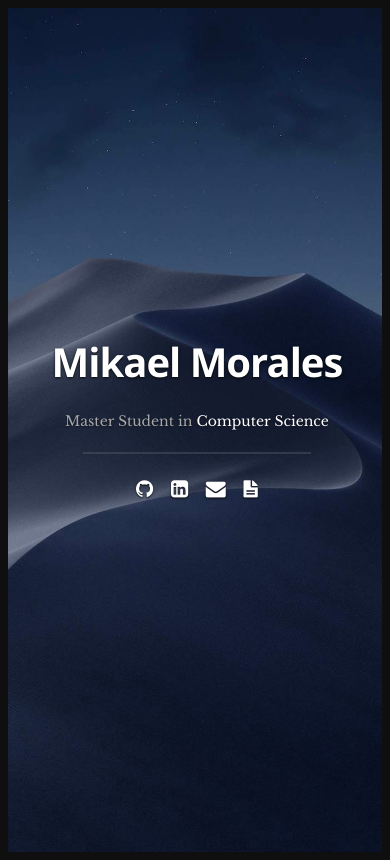
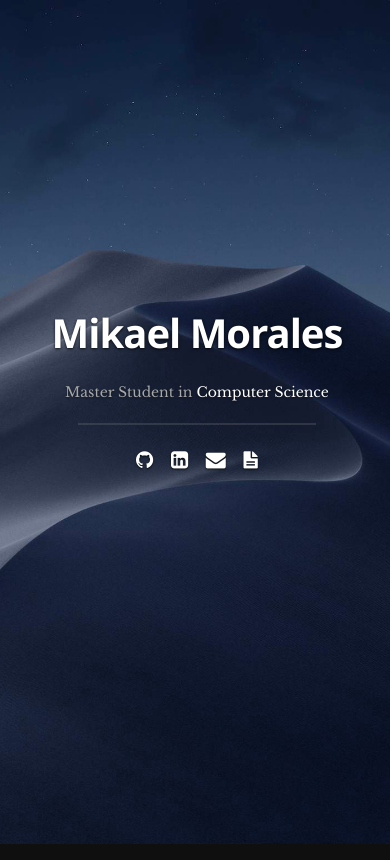
Before and after one commit to MikaelMorales/MikaelMorales.github.io, a plain HTML site: page index.html in a window 390 px wide. Drawn offline with nearby package versions, Linux system fonts and the light colour scheme.

Commit message:
Fix widht/height

```diff
--- a/css/layout.css
+++ b/css/layout.css
@@ -1,11 +1,15 @@
 body {
   background: #0f0f0f;
   overflow: hidden;
+  height: 100%;
+  width: 100%;
+  padding: 0;
+  margin: 0;
 }
 
 header {
    position: relative;
-   height: 800px;
+   height: 100%;
    min-height: 500px;
    width: 100%;
    background: #161415 url(../images/background_mojave.jpg) no-repeat center center;
--- a/css/media-queries.css
+++ b/css/media-queries.css
@@ -13,7 +13,6 @@
 /* screenwidth less than 900px */
 @media only screen and (max-width: 900px) {
     /* header styles */
-   header .banner { padding-bottom: 12px; }
    header .banner-text h1 {
       font: 78px/1.1em 'opensans-bold', sans-serif;
       letter-spacing: -1px;
@@ -30,11 +29,6 @@
 
 /* mobile wide/smaller tablets */
 @media only screen and (max-width: 767px) {
-   /* Header Styles */
-   header .banner {
-      padding-bottom: 12px;
-      padding-top: 6px;
-   }
    header .banner-text h1 { font: 68px/1.1em 'opensans-bold', sans-serif; }
    header .banner-text h3 {
       font: 16px/1.9em 'librebaskerville-regular', serif;
@@ -56,11 +50,6 @@
 
 /* mobile narrow */
 @media only screen and (max-width: 480px) {
-   /* mobile navigation */
-   #nav-wrap ul#nav { width: auto; float: none; }
-
-   /* header styles */
-   header .banner { padding-top: 24px; }
    header .banner-text h1 {
       font: 40px/1.1em 'opensans-bold', sans-serif;
       margin: 0 auto 24px auto;
```
